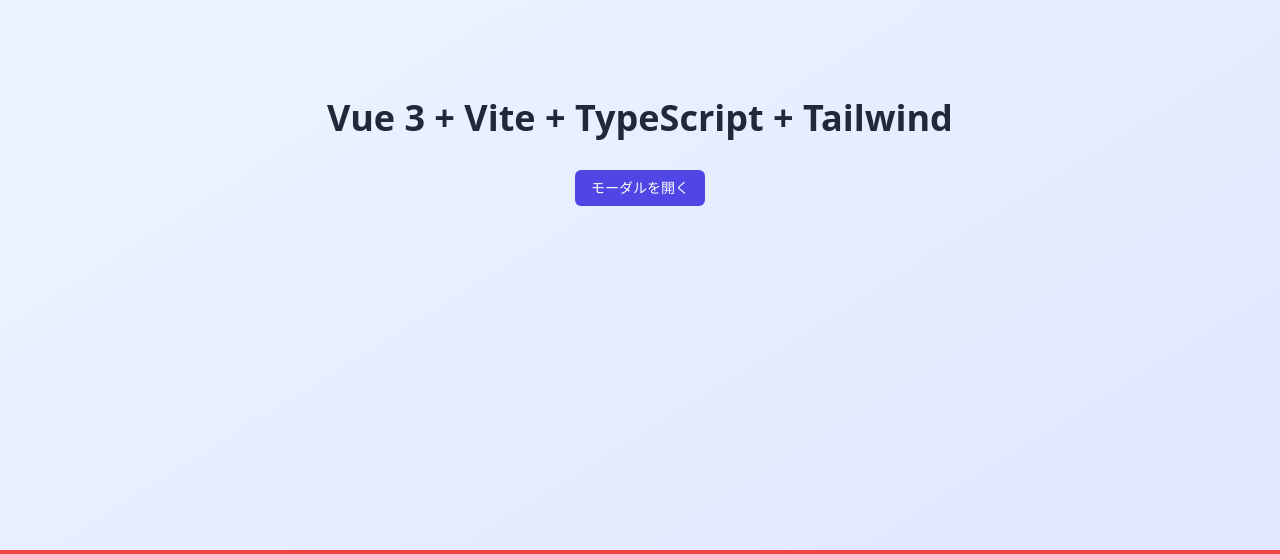
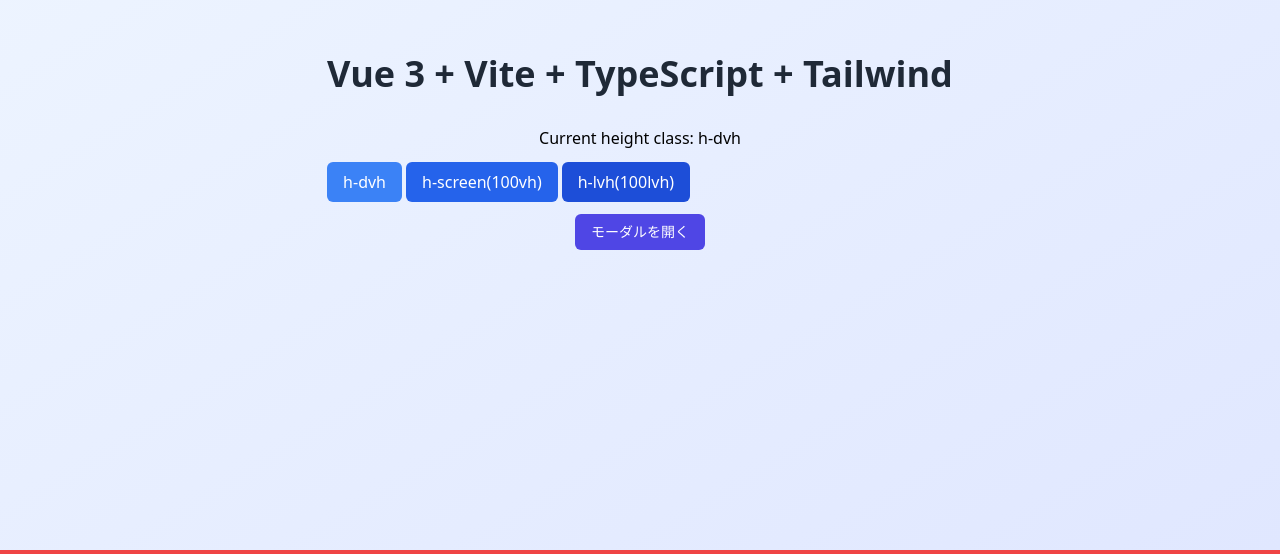
Before and after one commit to okicom-rikano/iosCheckLiquidGlassUI, a Vue app: page / in a window 1280 px wide. Shown: the part 246-800 px from the top of the page. Built offline with nearby package versions, Linux system fonts and the light colour scheme.

Commit message:
高さクラスを動的に変更する機能を追加

```diff
--- a/src/App.vue
+++ b/src/App.vue
@@ -1,13 +1,25 @@
 <script setup lang="ts">
+import { ref } from 'vue'
 import ModalExample from './components/ModalExample.vue'
+
+const height = ref('h-dvh');
 </script>
 
 <template>
-  <div class="min-h-dvh flex items-center justify-center bg-gradient-to-br from-blue-50 to-indigo-100 border-b-4 border-red-500 p-4">
+  <div class="flex items-center justify-center bg-gradient-to-br from-blue-50 to-indigo-100 border-b-4 border-red-500 p-4" :class="height">
     <div class="text-center">
       <h1 class="text-4xl font-bold text-gray-800 mb-8">
         Vue 3 + Vite + TypeScript + Tailwind
       </h1>
+      <div class="mb-3">
+        <p>Current height class: {{ height }}</p>
+      </div>
+      <div class="flex space-x-1 mb-3">
+        <!-- change height  -->
+        <button type="button" class="bg-blue-500 text-white px-4 py-2 font-xs rounded-md" @click="height = 'h-dvh'">h-dvh</button>
+        <button type="button" class="bg-blue-600 text-white px-4 py-2 font-xs rounded-md" @click="height = 'h-screen'">h-screen(100vh)</button>
+        <button type="button" class="bg-blue-700 text-white px-4 py-2 font-xs rounded-md" @click="height = 'h-lvh'">h-lvh(100lvh)</button>
+      </div>
       <ModalExample />
     </div>
   </div>
```
